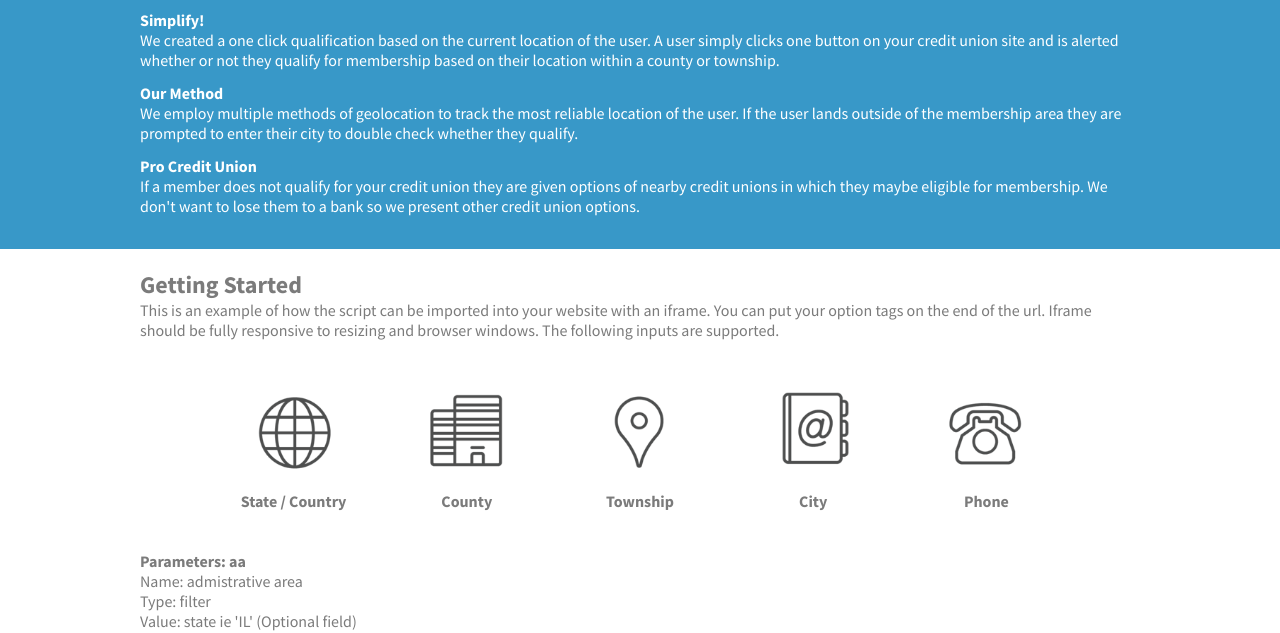
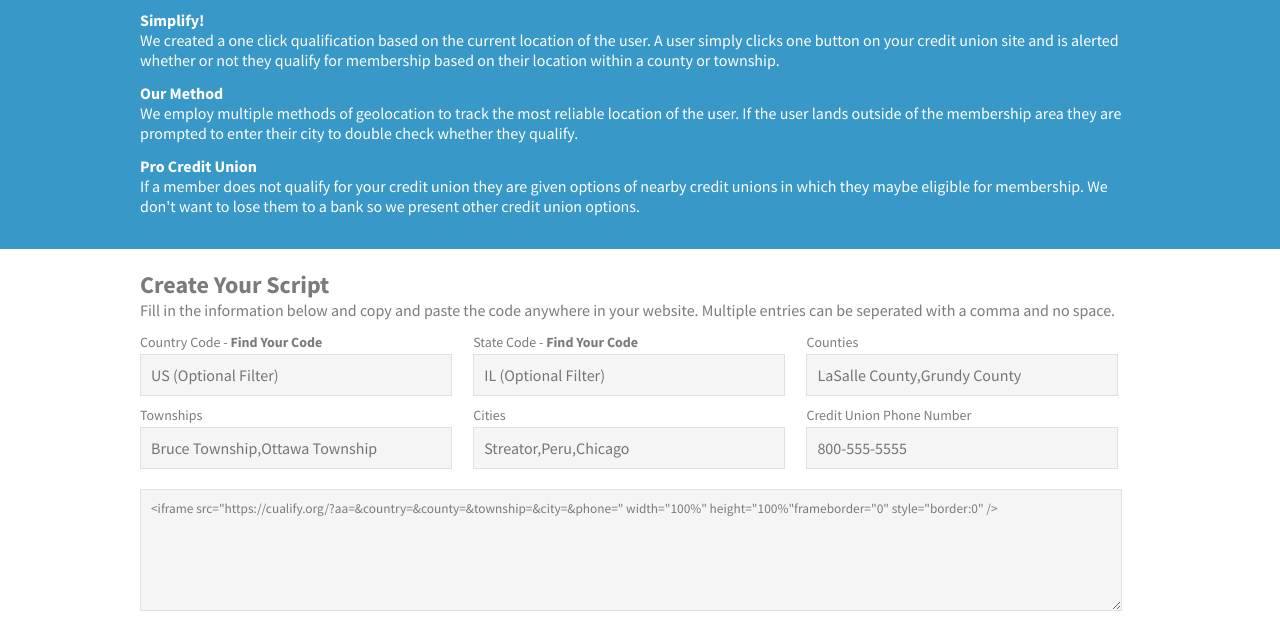
Before and after one commit to andrewthread/qualifyme, a plain HTML site: page home.html in a window 1280 px wide. Shown: the part 173-806 px from the top of the page. Drawn offline with nearby package versions, Linux system fonts and the light colour scheme; some packages are replaced by stand-ins of ours.

Commit message:
Angular to create script.

```diff
--- a/css/style.scss
+++ b/css/style.scss
@@ -89,6 +89,37 @@ table tr td{
 	a{
 		color:white;
 		font-weight: bold;
+	}
+}
+.copyarea{
+	width:96%;
+	height:100px;
+	border: solid 1px $gray;
+	font-size: 1.3 em;
+ 	color: $dgray;
+	margin: 10px 10px 10px 0px;
+	padding:10px;
+	background: #f5f5f5
+}
+.section{
+	display:inline-block;
+	margin-right:20px;
+	width:310px;
+
+	label{
+		display: block;
+		font-size:14px;
+		margin-bottom:-7px;
+	}
+
+	.creator{
+		width:290px;
+		border: solid 1px $gray;
+		font-size: 16px;
+	 	color: $dgray;
+		margin: 10px 10px 10px 0px;
+		padding:10px;
+		background: #f5f5f5
 	}
 }
 .green{
--- a/home.html
+++ b/home.html
@@ -1,7 +1,7 @@
 <!DOCTYPE html>
-<html>
+<html ng-app>
  <head>
-	<script src="https://ajax.googleapis.com/ajax/libs/jquery/1.12.3/jquery.min.js"></script>
+    <script src="https://ajax.googleapis.com/ajax/libs/angularjs/1.4.9/angular.min.js"></script>
 	<link href="https://fonts.googleapis.com/icon?family=Material+Icons" rel="stylesheet">
 	<link rel="stylesheet" href="css/style.css">
 	<title>CUalify - Let them know they qualify for membership</title>
@@ -26,8 +26,56 @@
 </div>
 </main>
 <div class="wrapper">
+<h2>Create Your Script</h2>
+<p>Fill in the information below and copy and paste the code anywhere in your website. Multiple entries can be seperated with a comma and no space.</p>
 
-<h2>Getting Started</h2>
+<div class="section">
+	<label for="country">
+		Country Code - <a href="https://en.wikipedia.org/wiki/ISO_3166-1_alpha-2#Officially_assigned_code_elements"><b>Find Your Code</b></a>
+	</label>
+  <input class="creator" type="text" name="country" ng-model="country" maxlength="2" placeholder="US (Optional Filter)"/>
+</div>
+
+<div class="section">
+	<label for="aa">
+		State Code - <a href="https://en.wikipedia.org/wiki/List_of_U.S._state_abbreviations#ANSI_standard_INCITS_38:2009"><b>Find Your Code</b></a>
+	</label>
+  <input class="creator" type="text" name="aa" ng-model="aa" maxlength="2" placeholder="IL (Optional Filter)"/>
+</div>
+
+<div class="section">
+	<label for="county">
+		Counties
+	</label>
+  <input class="creator" type="text" name="county" ng-model="county" placeholder="LaSalle County,Grundy County"/>
+</div>
+
+<div class="section">
+	<label for="township">
+		Townships
+	</label>
+  <input class="creator" type="text" name="township" ng-model="township" placeholder="Bruce Township,Ottawa Township"/>
+</div>
+
+<div class="section">
+	<label for="city">
+		Cities
+	</label>
+  <input class="creator" type="text" name="city" ng-model="city" placeholder="Streator,Peru,Chicago"/>
+</div>
+
+<div class="section">
+	<label for="phone">
+		Credit Union Phone Number
+	</label>
+  <input class="creator" type="text" name="phone" ng-model="phone" placeholder="800-555-5555"/>
+</div>
+
+<textarea class="copyarea">
+<iframe src="https://cualify.org/?aa={{aa}}&country={{country}}&county={{county}}&township={{township}}&city={{city}}&phone={{phone}}" width="100%" height="100%"frameborder="0" style="border:0" />
+</textarea>
+<br/><br/>
+<h2>Dig Deeper</h2>
 <p>This is an example of how the script can be imported into your website with an iframe.
 You can put your option tags on the end of the url. Iframe should be fully responsive to resizing and browser windows. The following inputs are supported.</p>
 
@@ -141,8 +189,5 @@ Notes: The credit union's phone number</br>
 <br/>
 </footer>
 </div>
-
- <script type="text/javascript" src="https://maps.googleapis.com/maps/api/js?key=AIzaSyCSXhvHQJlLixd41ZqI_IvOw9AcmNfAEbQ&libraries=places"></script>
- <script type="text/javascript" src="js/locate.min.js"></script>
 </body>
 </html>
```
Also changed, not shown: css/style.css.
